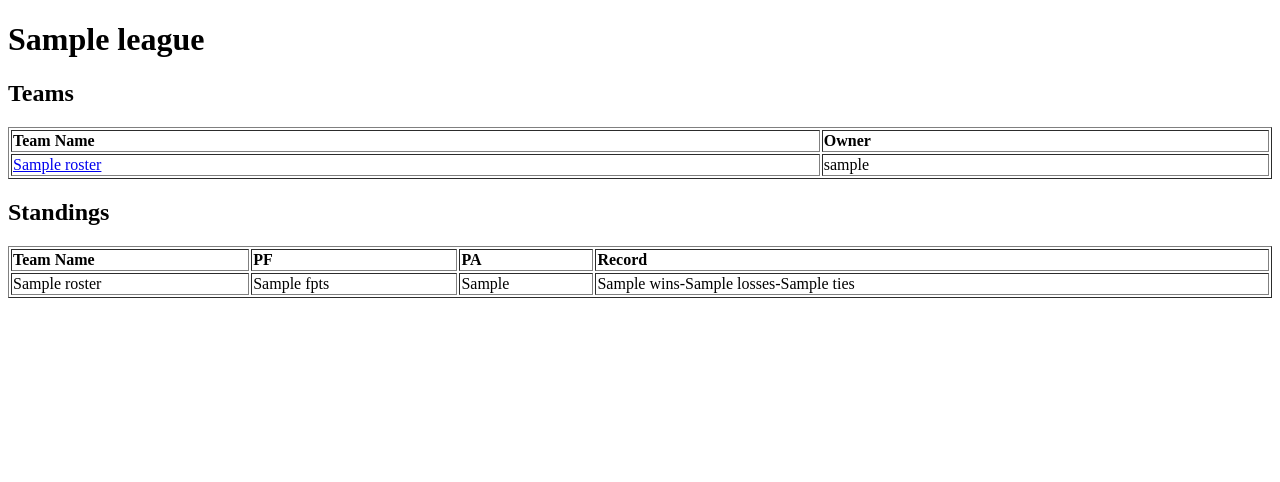
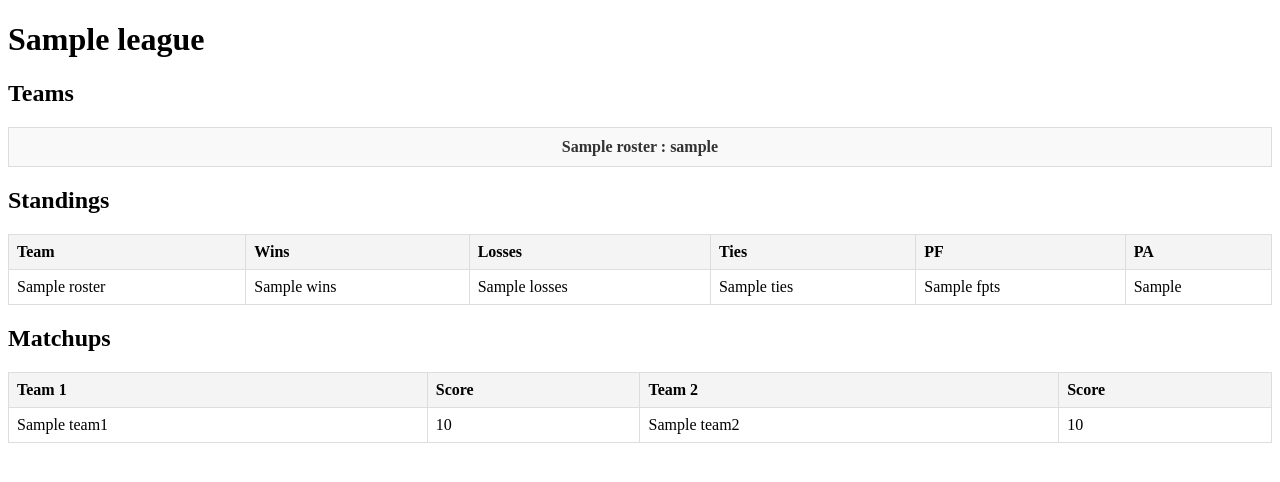
Before and after one commit to JaseGrable/Varsity_Clues, a Flask app: template templates/league_details.html in a window 1280 px wide. Shown: the top 482 px of the page. Run offline with Flask 3, Linux system fonts and the light colour scheme; the template is opened without the code that fills it: most values are stand-ins (such as "Sample title", 1, 10 or a date in 2020).

Commit message:
working prototype for splash page. Matchups display with score, standings & stats display. WIP roster mapping, draft pick/transaction mapping

```diff
--- a/app.py
+++ b/app.py
@@ -55,6 +55,16 @@ def get_league_users(league_id):
         print(f"Error fetching users: {e}")
         return None
 
+# Fetch matchups for a given league and week
+def get_matchups(league_id, week):
+    try:
+        response = requests.get(f"{BASE_URL}/league/{league_id}/matchups/{week}")
+        response.raise_for_status()
+        return response.json()
+    except Exception as e:
+        print(f"Error fetching matchups: {e}")
+        return None
+
 # Fetch traded picks for a league
 def get_traded_picks(league_id):
     try:
@@ -64,6 +74,17 @@ def get_traded_picks(league_id):
     except Exception as e:
         print(f"Error fetching traded picks: {e}")
         return None
+
+# Fetch the current NFL week
+def get_current_week():
+    try:
+        response = requests.get(f"{BASE_URL}/state/nfl")
+        response.raise_for_status()
+        state = response.json()
+        return state.get('week', 1)
+    except Exception as e:
+        print(f"Error fetching current week: {e}")
+        return 1
 
 # Home page for entering Sleeper username
 @app.route('/', methods=['GET', 'POST'])
@@ -84,12 +105,13 @@ def leagues(user_id):
         return render_template('leagues.html', error="No leagues found.")
     return render_template('leagues.html', leagues=leagues)
 
-# Display league details with team and standings
+# Display league details with team, standings, and matchups
 @app.route('/league/<string:league_id>', methods=['GET'])
 def league_details(league_id):
     league = get_league_details(league_id)
     rosters = get_league_rosters(league_id)
     users = get_league_users(league_id)
+    current_week = get_current_week()
 
     if not league or not rosters or not users:
         return render_template('league_details.html', error="League details, rosters, or users not found.")
@@ -109,7 +131,35 @@ def league_details(league_id):
         roster['team_name'] = owner_info['team_name']
         roster['username'] = owner_info['username']
 
-    return render_template('league_details.html', league=league, rosters=rosters)
+    # Fetch matchups for the current week
+    matchups = get_matchups(league_id, current_week)
+
+    # Combine matchup data
+    matchup_pairs = {}
+    for team in matchups or []:
+        matchup_id = team['matchup_id']
+        if matchup_id not in matchup_pairs:
+            matchup_pairs[matchup_id] = [team]
+        else:
+            matchup_pairs[matchup_id].append(team)
+
+    formatted_matchups = []
+    for matchup in matchup_pairs.values():
+        if len(matchup) == 2:
+            team1 = next((roster for roster in rosters if roster['roster_id'] == matchup[0]['roster_id']), {})
+            team2 = next((roster for roster in rosters if roster['roster_id'] == matchup[1]['roster_id']), {})
+            formatted_matchups.append({
+                'team1': {
+                    'name': team1.get('team_name', f"Roster {matchup[0]['roster_id']}"),
+                    'points': matchup[0].get('points', 0)
+                },
+                'team2': {
+                    'name': team2.get('team_name', f"Roster {matchup[1]['roster_id']}"),
+                    'points': matchup[1].get('points', 0)
+                }
+            })
+
+    return render_template('league_details.html', league=league, rosters=rosters, matchups=formatted_matchups)
 
 # Display detailed roster information
 @app.route('/league/<string:league_id>/roster/<int:roster_id>', methods=['GET'])
--- a/templates/league_details.html
+++ b/templates/league_details.html
@@ -4,48 +4,99 @@
     <meta charset="UTF-8">
     <meta name="viewport" content="width=device-width, initial-scale=1.0">
     <title>{{ league.name }}</title>
+    <style>
+        table {
+            width: 100%;
+            border-collapse: collapse;
+            margin-bottom: 20px;
+        }
+        th, td {
+            border: 1px solid #ddd;
+            padding: 8px;
+            text-align: left;
+        }
+        th {
+            background-color: #f4f4f4;
+        }
+        .team-box {
+            display: grid;
+            grid-template-columns: repeat(auto-fit, minmax(200px, 1fr));
+            gap: 20px;
+            margin-bottom: 20px;
+        }
+        .team-card {
+            border: 1px solid #ddd;
+            padding: 10px;
+            background-color: #f9f9f9;
+            text-align: center;
+        }
+        .team-card a {
+            text-decoration: none;
+            font-weight: bold;
+            color: #333;
+        }
+    </style>
 </head>
 <body>
     <h1>{{ league.name }}</h1>
 
     <h2>Teams</h2>
-    <table border="1" style="width: 100%; text-align: left;">
-        <thead>
-            <tr>
-                <th>Team Name</th>
-                <th>Owner</th>
-            </tr>
-        </thead>
-        <tbody>
+    <div class="team-box">
         {% for roster in rosters %}
-            <tr>
-                <td><a href="{{ url_for('roster_details', league_id=league.league_id, roster_id=roster.roster_id) }}">{{ roster.team_name }}</a></td>
-                <td>{{ roster.username }}</td>
-            </tr>
+        <div class="team-card">
+            <a href="{{ url_for('roster_details', league_id=league.league_id, roster_id=roster.roster_id) }}">
+                {{ roster.team_name }} : {{ roster.username }}
+            </a>
+        </div>
         {% endfor %}
-        </tbody>
-    </table>
+    </div>
 
     <h2>Standings</h2>
-    <table border="1" style="width: 100%; text-align: left;">
-        <thead>
+    <table>
         <tr>
-                <th>Team Name</th>
+            <th>Team</th>
+            <th>Wins</th>
+            <th>Losses</th>
+            <th>Ties</th>
             <th>PF</th>
             <th>PA</th>
-                <th>Record</th>
         </tr>
-        </thead>
-        <tbody>
         {% for roster in rosters %}
         <tr>
             <td>{{ roster.team_name }}</td>
+            <td>{{ roster.settings.wins }}</td>
+            <td>{{ roster.settings.losses }}</td>
+            <td>{{ roster.settings.ties }}</td>
             <td>{{ roster.settings.fpts }}</td>
             <td>{{ roster.settings.fpts_against }}</td>
-                <td>{{ roster.settings.wins }}-{{ roster.settings.losses }}-{{ roster.settings.ties }}</td>
         </tr>
         {% endfor %}
-        </tbody>
     </table>
+
+    <h2>Matchups</h2>
+    {% if matchups %}
+    <table>
+        <tr>
+            <th>Team 1</th>
+            <th>Score</th>
+            <th>Team 2</th>
+            <th>Score</th>
+        </tr>
+        {% for matchup in matchups %}
+        <tr>
+            <td>{{ matchup.team1.name }}</td>
+            <td>{{ matchup.team1.points }}</td>
+            <td>{{ matchup.team2.name }}</td>
+            <td>{{ matchup.team2.points }}</td>
+        </tr>
+        {% endfor %}
+    </table>
+    {% else %}
+        <p>No matchups available for the current week.</p>
+    {% endif %}
+
+    {% if error %}
+        <p style="color: red;">{{ error }}</p>
+    {% endif %}
 </body>
 </html>
```
Lines whose indentation alone changed are shown as unchanged.
